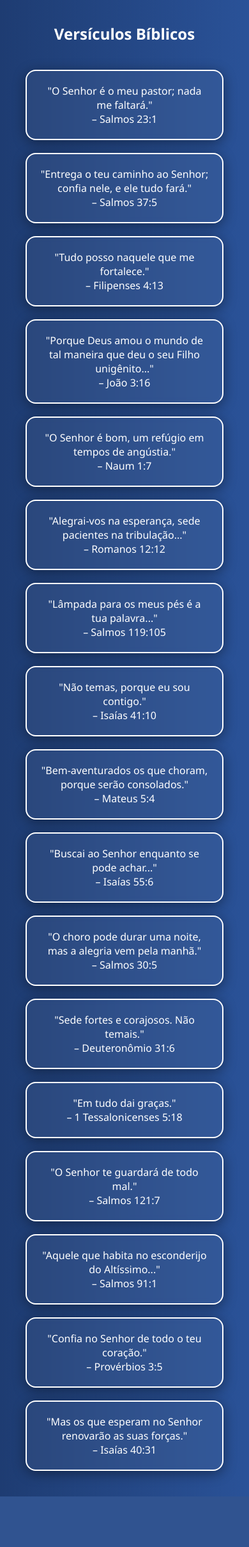
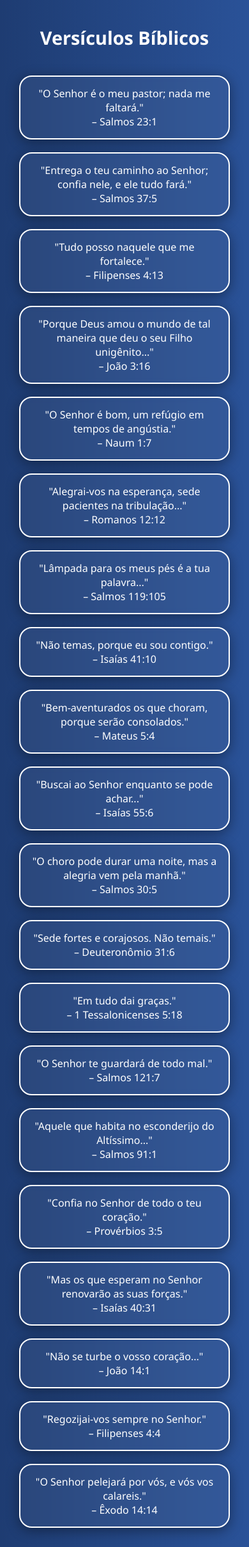
Before and after one commit to Ghacking5444/Site-IPB-3-IGREJA-MS, a Flask app: page /versiculos in a window 390 px wide. Shown: the whole page at 64% size. Before the commit the page ends 2339 px from the top, so only its background shows below. Run offline with Flask 3, Linux system fonts and the light colour scheme.

Commit message:
Update versiculos2.html

```diff
--- a/templates/versiculos2.html
+++ b/templates/versiculos2.html
@@ -16,25 +16,26 @@
 
     h1 {
       font-size: 2.5rem;
-      margin-bottom: 20px;
+      margin-bottom: 30px;
     }
 
     .versiculo-container {
       display: grid;
       grid-template-columns: repeat(auto-fit, minmax(300px, 1fr));
       gap: 20px;
-      padding: 20px;
+      padding: 10px;
     }
 
     .versiculo {
       border: 2px solid #fff;
-      border-radius: 16px;
+      border-radius: 20px;
       padding: 20px;
+      font-size: 1.1rem;
       background: rgba(255, 255, 255, 0.05);
       backdrop-filter: blur(4px);
       box-shadow: 0 4px 20px rgba(0, 0, 0, 0.4);
       transition: transform 0.3s ease, box-shadow 0.3s ease;
-      animation: fadeIn 1s ease forwards;
+      animation: fadeIn 0.8s ease forwards;
     }
 
     .versiculo:hover {
@@ -49,7 +50,12 @@
 
     @media (max-width: 600px) {
       h1 {
-        font-size: 1.5rem;
+        font-size: 1.8rem;
+      }
+
+      .versiculo {
+        font-size: 1rem;
+        padding: 15px;
       }
     }
   </style>
@@ -75,3 +81,9 @@
     <div class="versiculo">"Aquele que habita no esconderijo do Altíssimo..." <br>– Salmos 91:1</div>
     <div class="versiculo">"Confia no Senhor de todo o teu coração." <br>– Provérbios 3:5</div>
     <div class="versiculo">"Mas os que esperam no Senhor renovarão as suas forças." <br>– Isaías 40:31</div>
+    <div class="versiculo">"Não se turbe o vosso coração..." <br>– João 14:1</div>
+    <div class="versiculo">"Regozijai-vos sempre no Senhor." <br>– Filipenses 4:4</div>
+    <div class="versiculo">"O Senhor pelejará por vós, e vós vos calareis." <br>– Êxodo 14:14</div>
+  </div>
+</body>
+</html>
```
